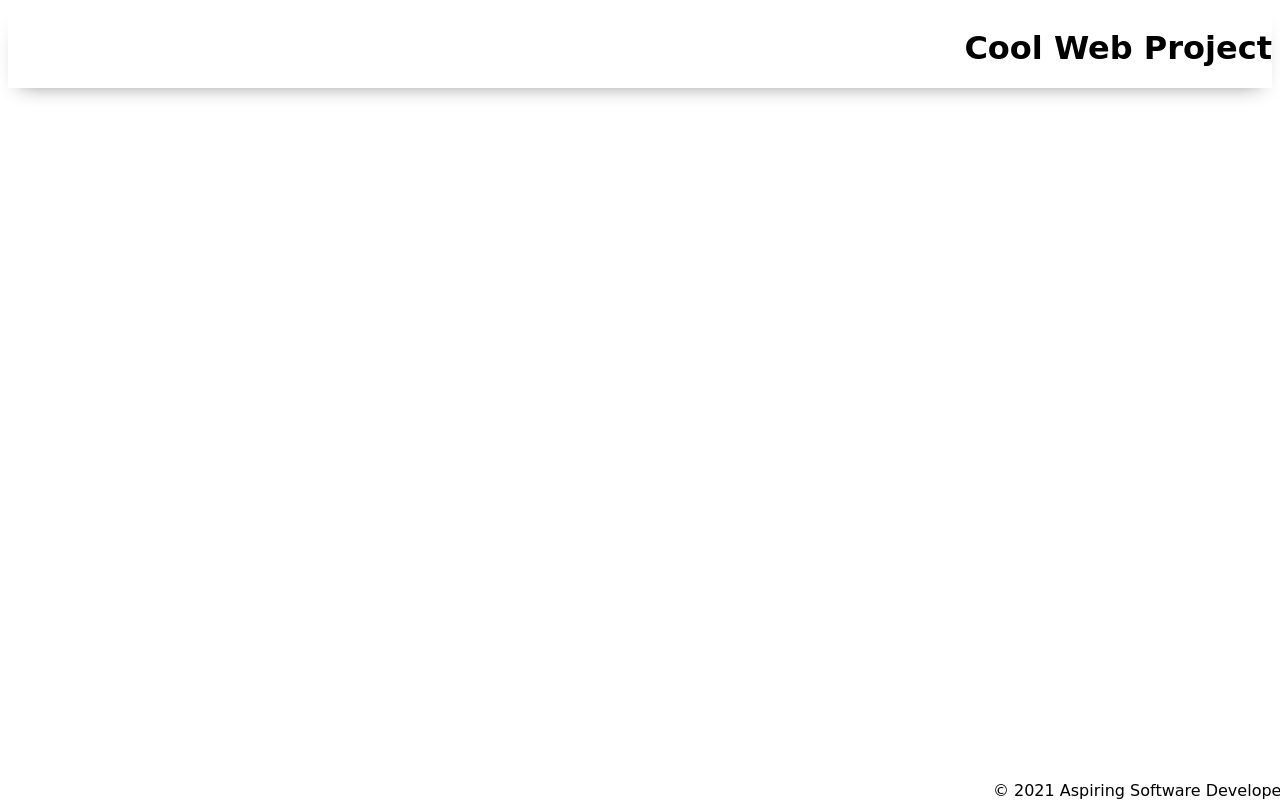
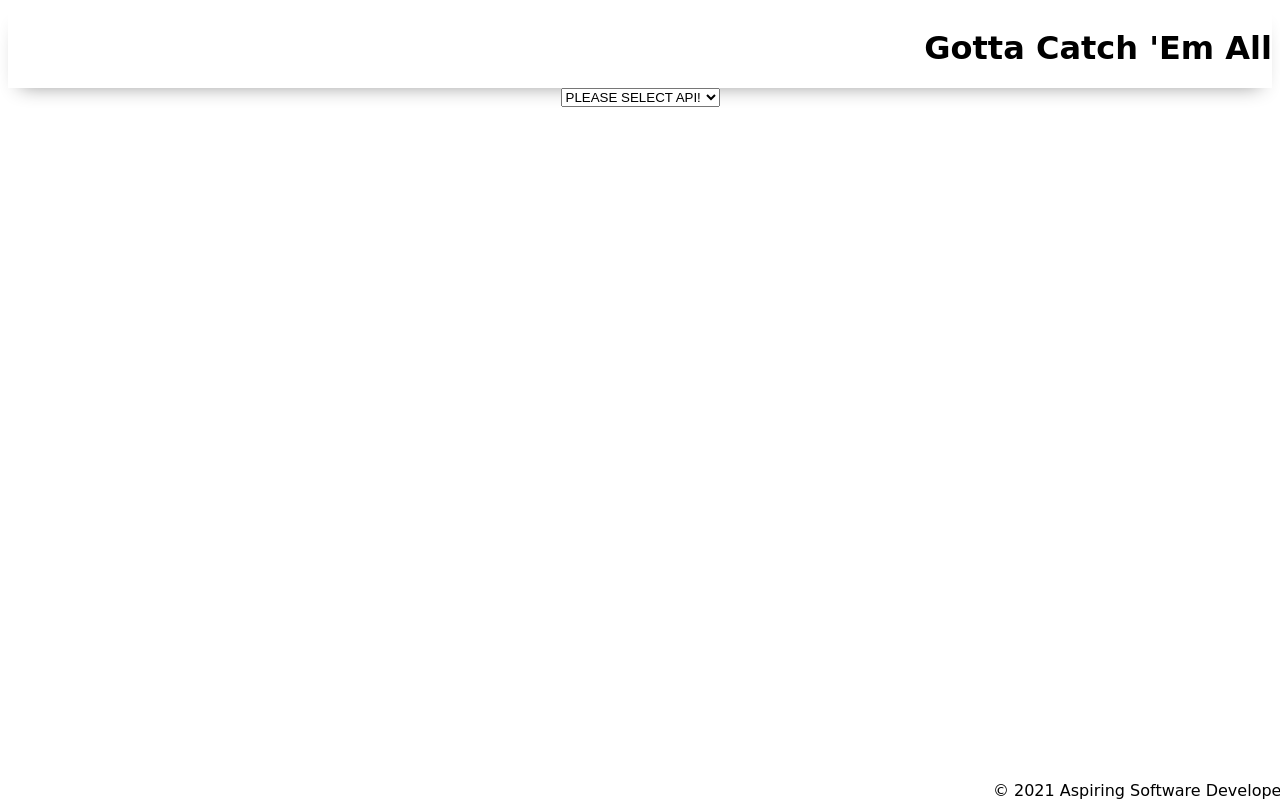
Before and after one commit to chrischandfw/api-fetch, a plain HTML site: page index.html in a window 1280 px wide. Drawn offline with Linux system fonts and the light colour scheme; a web font is replaced by a local one.

Commit message:
added template tag and select tag

```diff
--- a/index.html
+++ b/index.html
@@ -1,5 +1,6 @@
 <!DOCTYPE html>
 <html lang="en">
+
 <head>
     <meta charset="UTF-8" />
     <meta name="viewport" content="width=device-width, initial-scale=1.0" />
@@ -13,13 +14,26 @@
 
 <body>
     <header>
-            <h1>Cool Web Project</h1>
+        <h1>Gotta Catch 'Em All</h1>
     </header>
 
-        <main></main>
+    <main>
+        <template id="template">
+            <h2></h2>
+            <h6></h6>
+            <img src=" " alt="" />
+        </template>
+
+        <select name="api" id="api">
+            <option value="none">PLEASE SELECT API!</option>
+            <option value="star-wars">Star Wars</option>
+            <option value="pokemon">Pokemon</option>
+        </select>
+    </main>
 
     <footer>&copy; 2021 Aspiring Software Developer</footer>
 
     <script type="module" src="./app.js"></script>
 </body>
+
 </html>
```
Lines whose indentation alone changed are shown as unchanged.
